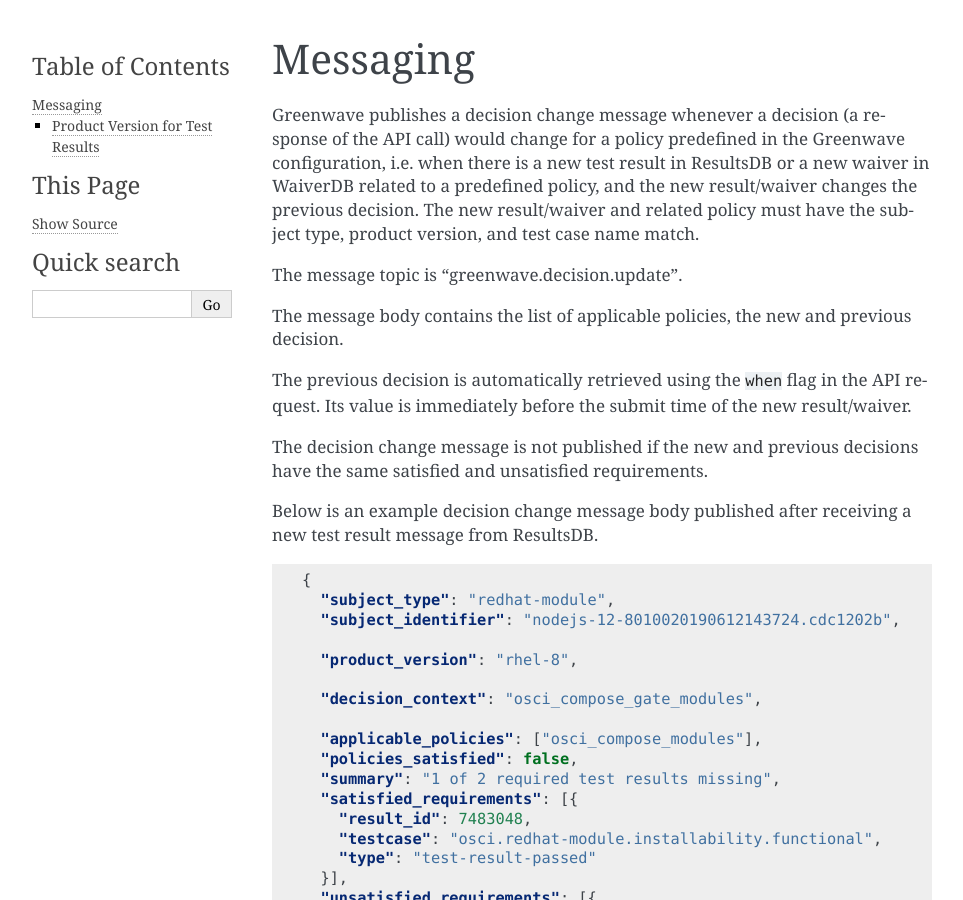
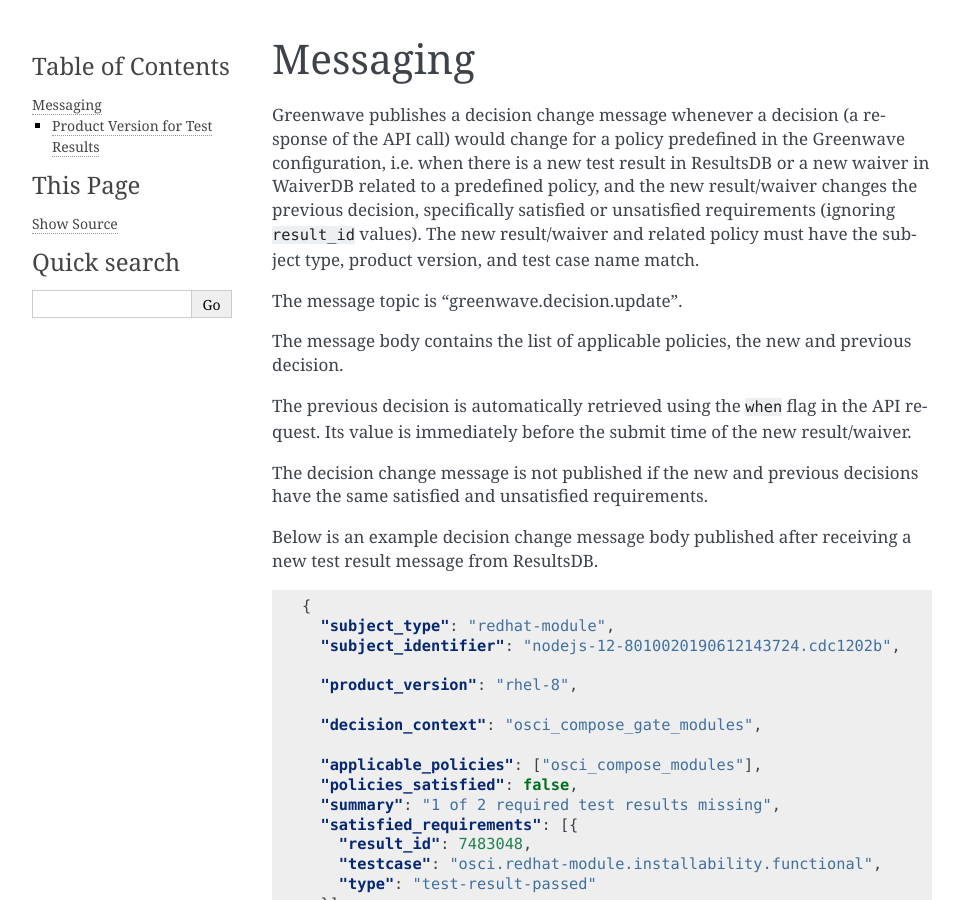
Before and after one commit to release-engineering/greenwave, a Sphinx documentation site: the page built from docs/messaging.rst, in a window 1280 px wide and 900 px high. Shown: the whole window, without its empty margins (148-1111 px from the left). Built offline with Sphinx 7.4.7, drawn with Linux system fonts in a browser that asks for light colours; pages that are not in the unit, such as notebooks, are missing from menus.

Commit message:
docs: Make it clearer when decision change is published

```diff
--- a/docs/messaging.rst
+++ b/docs/messaging.rst
@@ -6,8 +6,9 @@ Greenwave publishes a decision change message whenever a decision (a response
 of the API call) would change for a policy predefined in the Greenwave
 configuration, i.e. when there is a new test result in ResultsDB or a new
 waiver in WaiverDB related to a predefined policy, and the new result/waiver
-changes the previous decision. The new result/waiver and related policy must
-have the subject type, product version, and test case name match.
+changes the previous decision, specifically satisfied or unsatisfied
+requirements (ignoring ``result_id`` values). The new result/waiver and related
+policy must have the subject type, product version, and test case name match.
 
 The message topic is "greenwave.decision.update".
 
```
